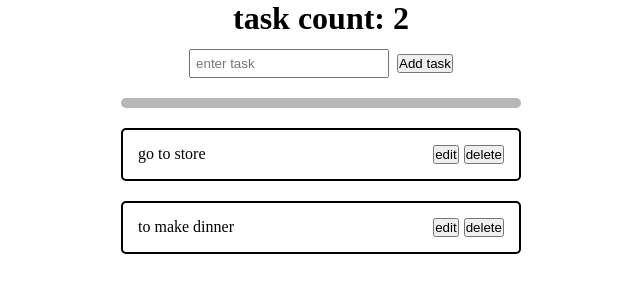
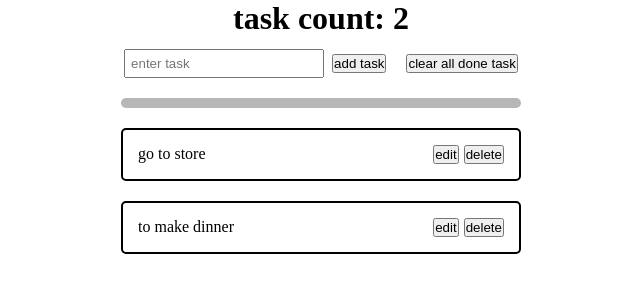
Before and after one commit to kittensgit/my-todo, a React (Create React App) app: page / in a window 1280 px wide. Shown: the top 300 px of the page, without its empty margins (319-959 px from the left). Built offline with nearby package versions, Linux system fonts and the light colour scheme.

Commit message:
clear done task

```diff
--- a/src/App.jsx
+++ b/src/App.jsx
@@ -40,13 +40,17 @@ const App = () => {
         setTodos(tasks);
     };
 
+    const clearTask = () => {
+        setTodos(todos.filter((todo) => todo.complete !== true));
+    };
+
     const completedTasks = todos.filter((todo) => todo.complete);
     const progress = (completedTasks.length / todos.length) * 100;
 
     return (
         <div className="App">
             <h1>task count: {todos.length}</h1>
-            <TodoForm addTask={addTask} />
+            <TodoForm addTask={addTask} clearTask={clearTask} />
             <div className="line">
                 <div
                     style={{ width: `${progress}%` }}
--- a/src/components/TodoForm.jsx
+++ b/src/components/TodoForm.jsx
@@ -1,6 +1,6 @@
 import React, { useState } from 'react';
 
-const TodoForm = ({ addTask }) => {
+const TodoForm = ({ addTask, clearTask }) => {
     const [value, setValue] = useState('');
 
     const handleChange = (e) => {
@@ -28,7 +28,16 @@ const TodoForm = ({ addTask }) => {
                 onChange={handleChange}
                 onKeyDown={handleKeyPress}
             />
-            <button onClick={addTodo}>Add task</button>
+            <button style={{ marginRight: '20px' }} onClick={addTodo}>
+                add task
+            </button>
+            <button
+                onClick={() => {
+                    clearTask();
+                }}
+            >
+                clear all done task
+            </button>
         </div>
     );
 };
```
